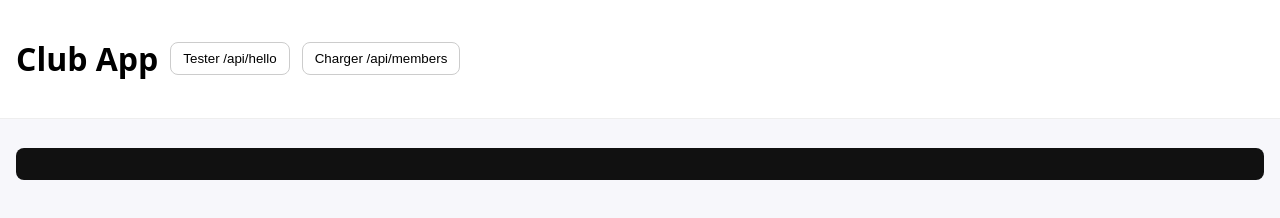
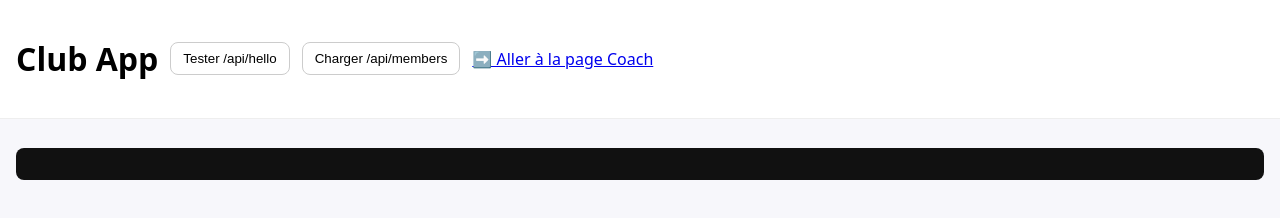
Before and after one commit to pmartins77/club-app, a website: page public/index.html in a window 1280 px wide. Drawn offline with Linux system fonts and the light colour scheme.

Commit message:
Add link to Coach page in index.html

```diff
--- a/public/index.html
+++ b/public/index.html
@@ -11,6 +11,8 @@
     <h1>Club App</h1>
     <button id="btn-hello">Tester /api/hello</button>
     <button id="btn-members">Charger /api/members</button>
+    <p><a href="/public/coach.html">➡️ Aller à la page Coach</a></p>
+
   </header>
   <main><pre id="out"></pre></main>
   <script src="/public/script.js"></script>
```
